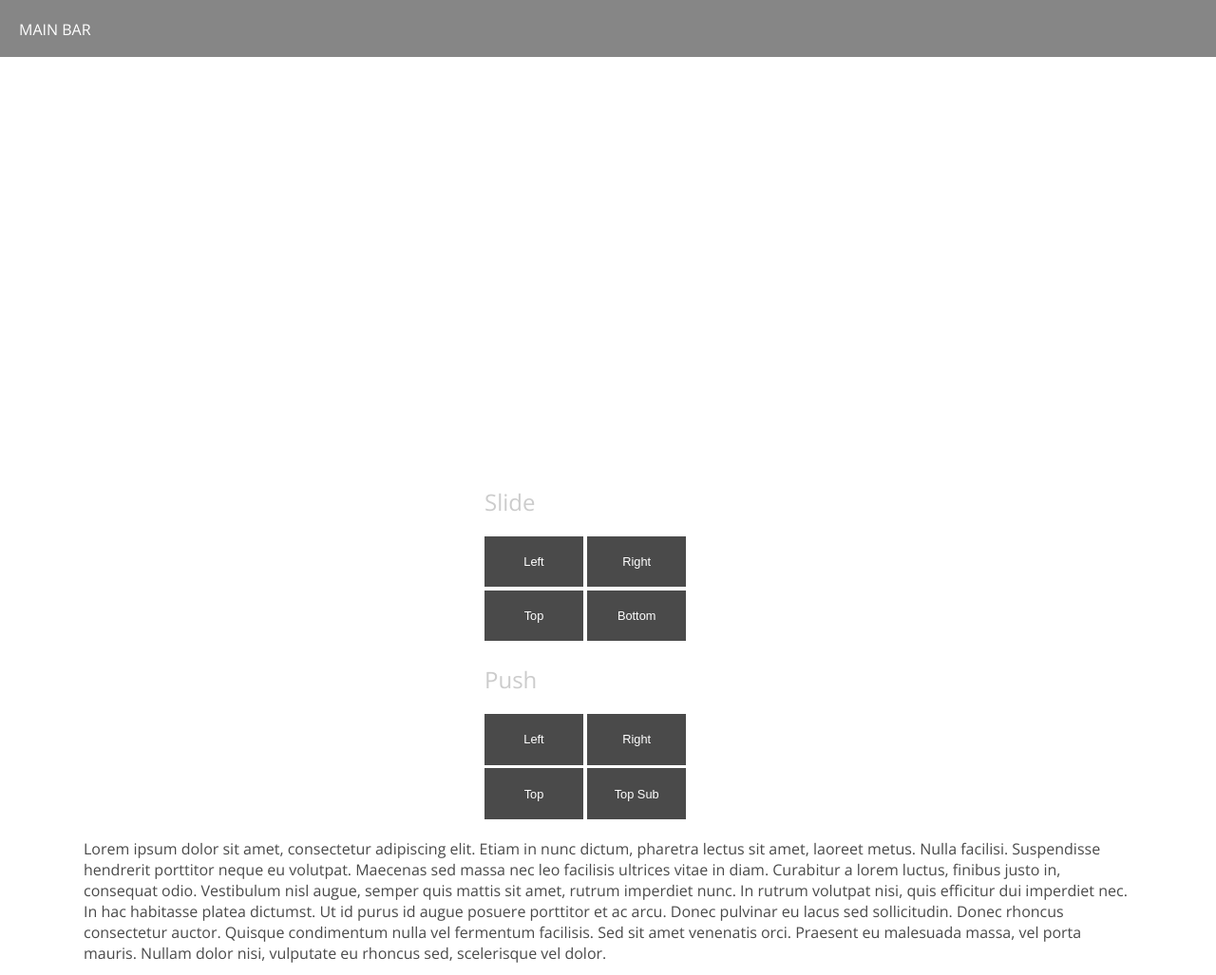
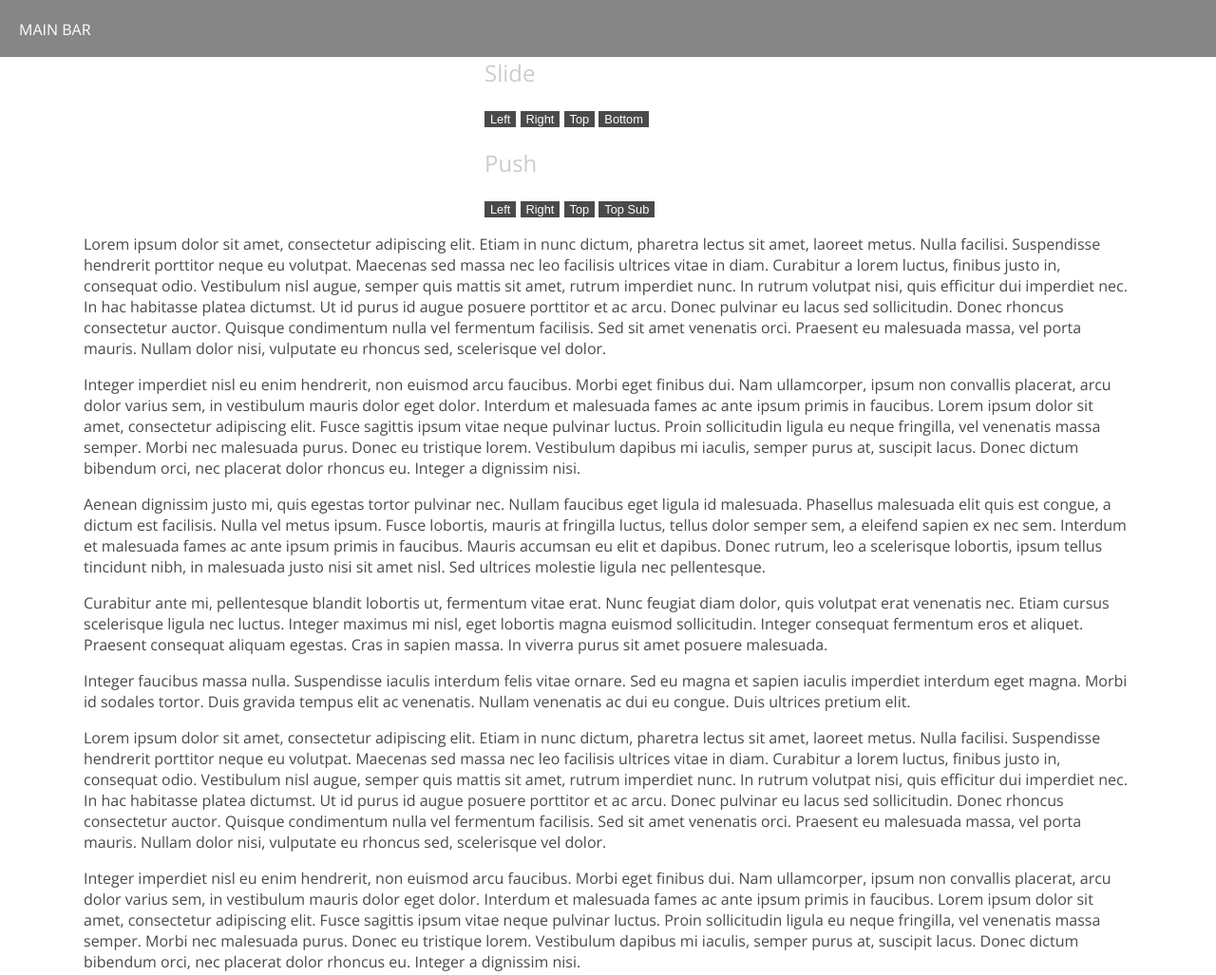
Before and after one commit to andrew-dash/pushy, a plain HTML site: page index.html in a window 1280 px wide. Shown: the top 1027 px of the page at 95% size. Drawn offline with nearby package versions, Linux system fonts and the light colour scheme.

Commit message:
control buttons in top bar

```diff
--- a/css/default.css
+++ b/css/default.css
@@ -30,7 +30,7 @@ a:hover {
 .main {
 	width: 90%;
 	max-width: 69em;
-	margin: 32em auto 0 auto;
+	margin: 60px auto 0 auto;
 }
 
 .main > section {
@@ -44,19 +44,18 @@ a:hover {
 	color: #ccc;
 }
 
-.main > section button {
+.main > section button,
+nav button {
 	border: none;
 	background: #4A4A4A;
 	color: #fff;
-	padding: 1.5em;
 	display: inline;
-	width: 40%;
 	cursor: pointer;
-	margin: 0 0 0.3em 0;
 	font-size: 0.8em;
 }
 
-.main > section button:hover {
+.main > section button:hover,
+nav button:hover {
 	background: #4A4A4A;
 }
 
```
